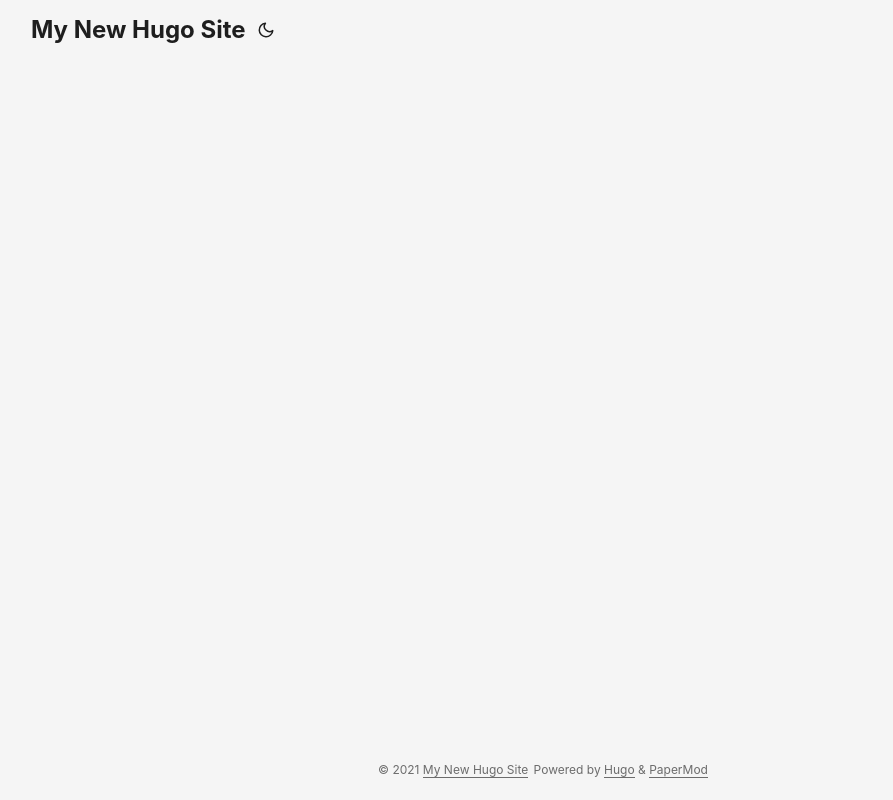
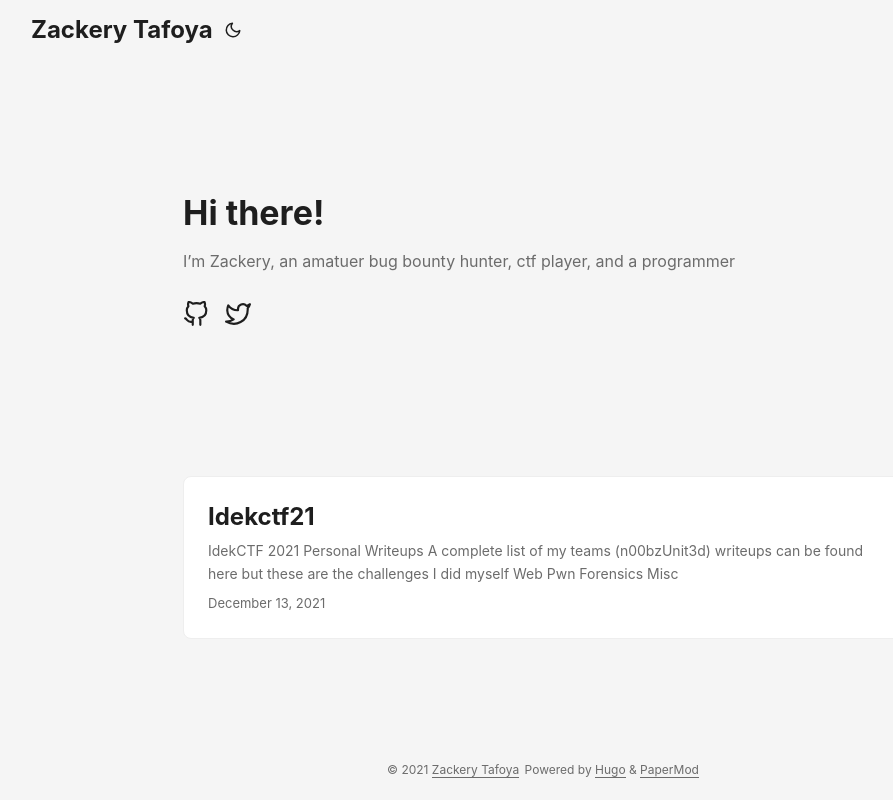
Before and after one commit to sp4c/sp4c.github.io, a plain HTML site: page index.html in a window 1280 px wide. Shown: the whole page, without its empty margins (97-990 px from the left). Drawn offline with Linux system fonts and the light colour scheme.

Commit message:
Rebuilding sp4c/sp4c.github.io-source@b736c467da7afd1d7078aec163a2fcbcf8b00057

```diff
--- a/index.html
+++ b/index.html
@@ -5,21 +5,21 @@
 <meta http-equiv="X-UA-Compatible" content="IE=edge">
 <meta name="viewport" content="width=device-width, initial-scale=1, shrink-to-fit=no">
 <meta name="robots" content="index, follow">
-<title>My New Hugo Site</title>
+<title>Zackery Tafoya</title>
 
 <meta name="description" content="">
 <meta name="author" content="">
-<link rel="canonical" href="http://example.org/" />
+<link rel="canonical" href="http://sp4c.github.io/" />
 <link crossorigin="anonymous" href="/assets/css/stylesheet.min.c88963fe2d79462000fd0fb1b3737783c32855d340583e4523343f8735c787f0.css" integrity="sha256-yIlj/i15RiAA/Q&#43;xs3N3g8MoVdNAWD5FIzQ/hzXHh/A=" rel="preload stylesheet" as="style">
-<link rel="icon" href="http://example.org/favicon.ico">
-<link rel="icon" type="image/png" sizes="16x16" href="http://example.org/favicon-16x16.png">
-<link rel="icon" type="image/png" sizes="32x32" href="http://example.org/favicon-32x32.png">
-<link rel="apple-touch-icon" href="http://example.org/apple-touch-icon.png">
-<link rel="mask-icon" href="http://example.org/safari-pinned-tab.svg">
+<link rel="icon" href="http://sp4c.github.io/favicon.ico">
+<link rel="icon" type="image/png" sizes="16x16" href="http://sp4c.github.io/favicon-16x16.png">
+<link rel="icon" type="image/png" sizes="32x32" href="http://sp4c.github.io/favicon-32x32.png">
+<link rel="apple-touch-icon" href="http://sp4c.github.io/apple-touch-icon.png">
+<link rel="mask-icon" href="http://sp4c.github.io/safari-pinned-tab.svg">
 <meta name="theme-color" content="#2e2e33">
 <meta name="msapplication-TileColor" content="#2e2e33">
 <meta name="generator" content="Hugo 0.89.0" />
-<link rel="alternate" type="application/rss+xml" href="http://example.org/index.xml">
+<link rel="alternate" type="application/rss+xml" href="http://sp4c.github.io/index.xml">
 <noscript>
     <style>
         #theme-toggle,
@@ -56,25 +56,25 @@
         }
 
     </style>
-</noscript><meta property="og:title" content="My New Hugo Site" />
+</noscript><meta property="og:title" content="Zackery Tafoya" />
 <meta property="og:description" content="" />
 <meta property="og:type" content="website" />
-<meta property="og:url" content="http://example.org/" />
+<meta property="og:url" content="http://sp4c.github.io/" />
 
 <meta name="twitter:card" content="summary"/>
-<meta name="twitter:title" content="My New Hugo Site"/>
+<meta name="twitter:title" content="Zackery Tafoya"/>
 <meta name="twitter:description" content=""/>
 
 <script type="application/ld+json">
 {
   "@context": "https://schema.org",
   "@type": "Organization",
-  "name": "My New Hugo Site",
-  "url": "http://example.org/",
+  "name": "Zackery Tafoya",
+  "url": "http://sp4c.github.io/",
   "description": "",
-  "thumbnailUrl": "http://example.org/favicon.ico",
+  "thumbnailUrl": "http://sp4c.github.io/favicon.ico",
   "sameAs": [
-
+      "https://github.com/sp4c/", "\u003clink2\u003e"
   ]
 }
 </script>
@@ -95,7 +95,7 @@
 <header class="header">
     <nav class="nav">
         <div class="logo">
-            <a href="http://example.org/" accesskey="h" title="My New Hugo Site (Alt + H)">My New Hugo Site</a>
+            <a href="http://sp4c.github.io/" accesskey="h" title="Zackery Tafoya (Alt + H)">Zackery Tafoya</a>
             <span class="logo-switches">
                 <button id="theme-toggle" accesskey="t" title="(Alt + T)">
                     <svg id="moon" xmlns="http://www.w3.org/2000/svg" width="24" height="24" viewBox="0 0 24 24"
@@ -124,10 +124,52 @@
     </nav>
 </header>
 <main class="main">
+<article class="first-entry home-info">
+    <header class="entry-header">
+        <h1>Hi there!</h1>
+    </header>
+    <section class="entry-content">
+        <p>I&rsquo;m Zackery, an amatuer bug bounty hunter, ctf player, and a programmer</p>
+    </section>
+    <footer class="entry-footer">
+        <div class="social-icons">
+    <a href="https://github.com/sp4c/" target="_blank" rel="noopener noreferrer me" title="Github">
+        <svg xmlns="http://www.w3.org/2000/svg" viewBox="0 0 24 24" fill="none" stroke="currentColor" stroke-width="2"
+    stroke-linecap="round" stroke-linejoin="round">
+    <path
+        d="M9 19c-5 1.5-5-2.5-7-3m14 6v-3.87a3.37 3.37 0 0 0-.94-2.61c3.14-.35 6.44-1.54 6.44-7A5.44 5.44 0 0 0 20 4.77 5.07 5.07 0 0 0 19.91 1S18.73.65 16 2.48a13.38 13.38 0 0 0-7 0C6.27.65 5.09 1 5.09 1A5.07 5.07 0 0 0 5 4.77a5.44 5.44 0 0 0-1.5 3.78c0 5.42 3.3 6.61 6.44 7A3.37 3.37 0 0 0 9 18.13V22">
+    </path>
+</svg>
+    </a>
+    <a href="%3clink2%3e" target="_blank" rel="noopener noreferrer me" title="Twitter">
+        <svg xmlns="http://www.w3.org/2000/svg" viewBox="0 0 24 24" fill="none" stroke="currentColor" stroke-width="2"
+    stroke-linecap="round" stroke-linejoin="round">
+    <path
+        d="M23 3a10.9 10.9 0 0 1-3.14 1.53 4.48 4.48 0 0 0-7.86 3v1A10.66 10.66 0 0 1 3 4s-4 9 5 13a11.64 11.64 0 0 1-7 2c9 5 20 0 20-11.5a4.5 4.5 0 0 0-.08-.83A7.72 7.72 0 0 0 23 3z">
+    </path>
+</svg>
+    </a>
+</div>
+
+    </footer>
+</article>
+
+<article class="post-entry">
+  <header class="entry-header">
+    <h2>Idekctf21
+    </h2>
+  </header>
+  <section class="entry-content">
+    <p>IdekCTF 2021 Personal Writeups A complete list of my teams (n00bzUnit3d) writeups can be found here but these are the challenges I did myself
+Web Pwn Forensics Misc </p>
+  </section>
+  <footer class="entry-footer"><span title='2021-12-13 11:36:23 -0800 PST'>December 13, 2021</span></footer>
+  <a class="entry-link" aria-label="post link to Idekctf21" href="http://sp4c.github.io/writeup/idekctf21/"></a>
+</article>
     </main>
 
 <footer class="footer">
-    <span>&copy; 2021 <a href="http://example.org/">My New Hugo Site</a></span>
+    <span>&copy; 2021 <a href="http://sp4c.github.io/">Zackery Tafoya</a></span>
     <span>
         Powered by
         <a href="https://gohugo.io/" rel="noopener noreferrer" target="_blank">Hugo</a> &
```
Also changed, not shown: 404.html (+10 -10 lines), categories/index.html (+11 -11 lines), page/1/index.html (+1 -1 lines), tags/index.html (+11 -11 lines).
